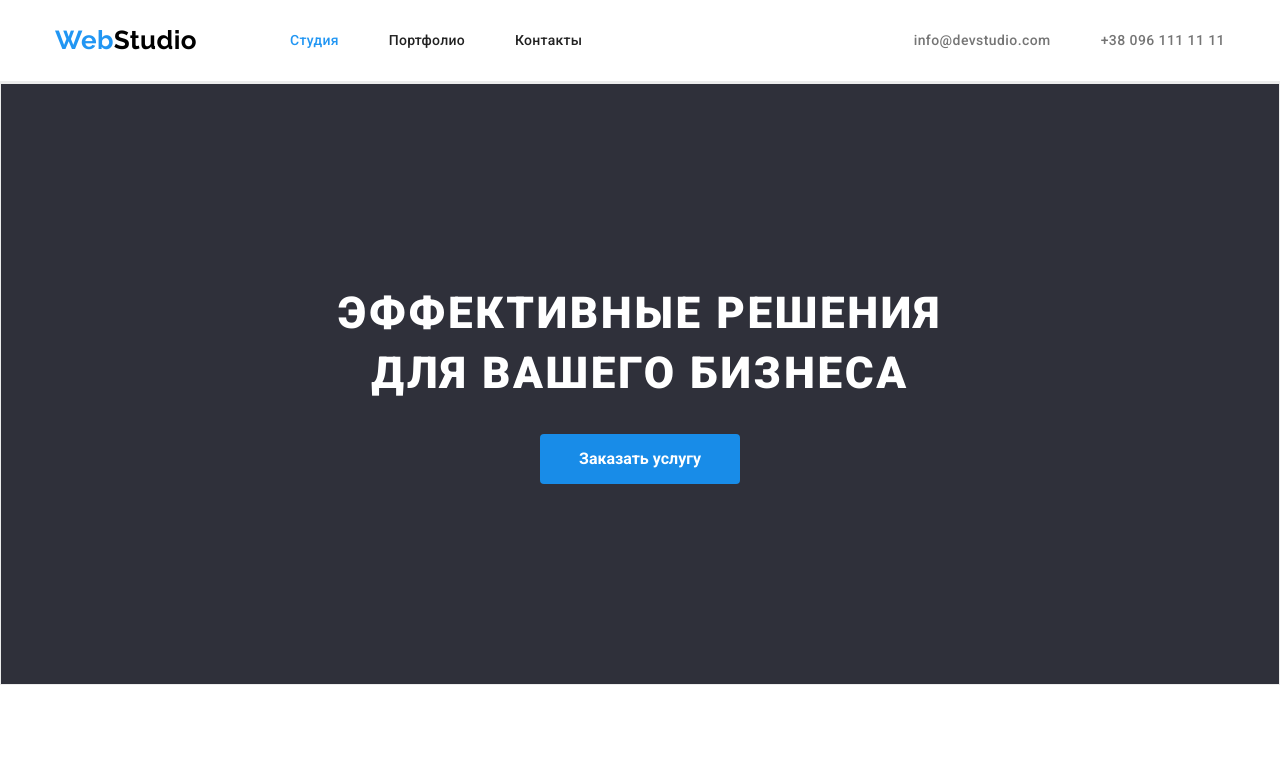
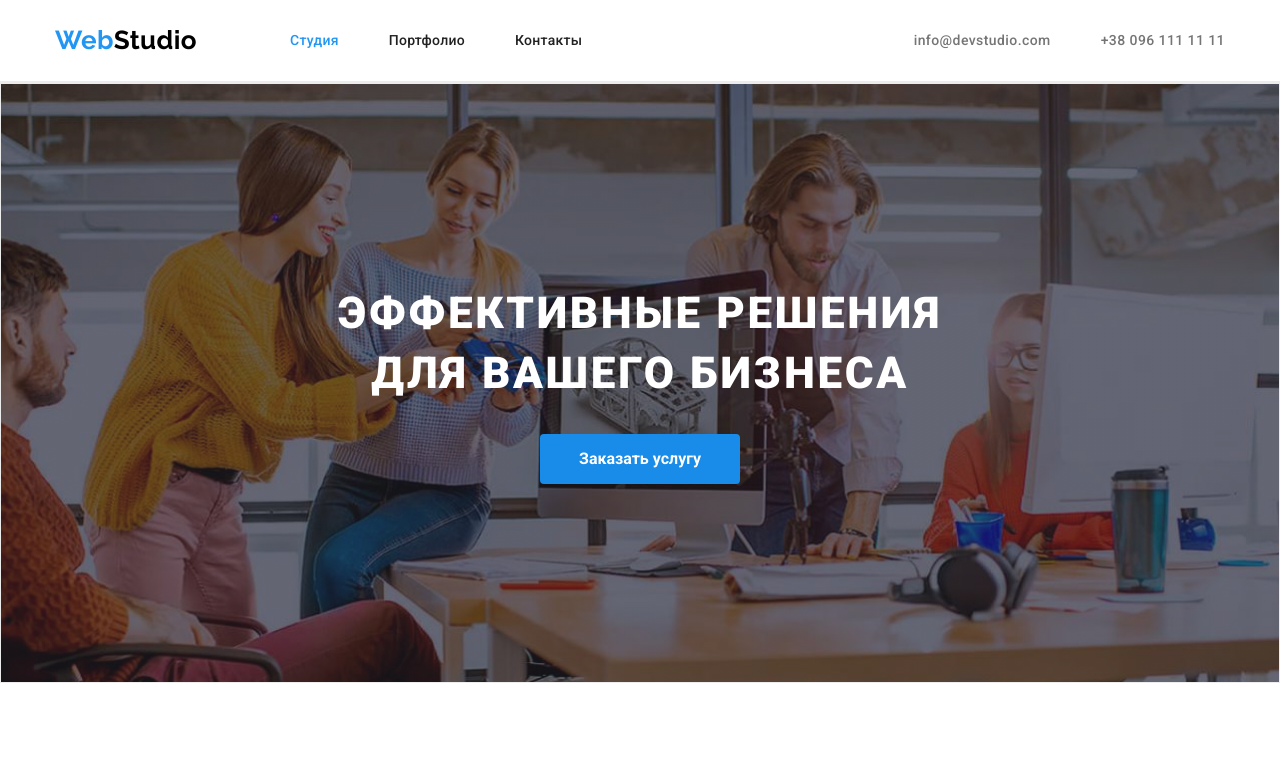
Before and after one commit to Vityamin-N/goit-markup-hw-04, a plain HTML site: page index.html in a window 1280 px wide. Shown: the top 774 px of the page. Drawn offline with nearby package versions, Linux system fonts and the light colour scheme.

Commit message:
Добавление фонового изображения на хедер и теней на Наша команда

```diff
--- a/css/styles.css
+++ b/css/styles.css
@@ -97,7 +97,7 @@ ul {
     color: var(--accent-color);
 }
 
-.web {
+.web{
     color: var(--accent-color);
 }
 
@@ -158,13 +158,24 @@ ul {
     text-align: center;
     padding-top: 200px;
     padding-bottom: 200px;
+    border: 1px solid #ECECEC;
+}
+
+.hero.section{
+    margin-left: auto;
+    margin-right: auto;
+    max-width: 1600px;
+    height: 600px;
     background-color: var(--hero-background-color);
-    border: 1px solid #ECECEC;
+    background-image: linear-gradient(rgba(47, 48, 58, 0.4),
+        rgba(47, 48, 58, 0.4)), url(../images-studio/header-bg.jpg);
+    background-repeat: no-repeat;
+    background-size: cover;
+    background-position: center;
 }
 
 .hero-title{
     color: var(--white-color);
-    background-color: var(--hero-background-color);
     font-weight: 900;
     font-size: 44px;
     line-height: 1.36;
@@ -249,6 +260,7 @@ ul {
 }
 
 .team-item{
+    background-color: var(--white-color);
     margin-right: 30px;
     border-radius: 0px 0px 4px 4px;
     box-shadow: 0px 1px 3px rgba(0, 0, 0, 0.12),
```
Also changed, not shown: images-studio/header-bg.jpg (added).
